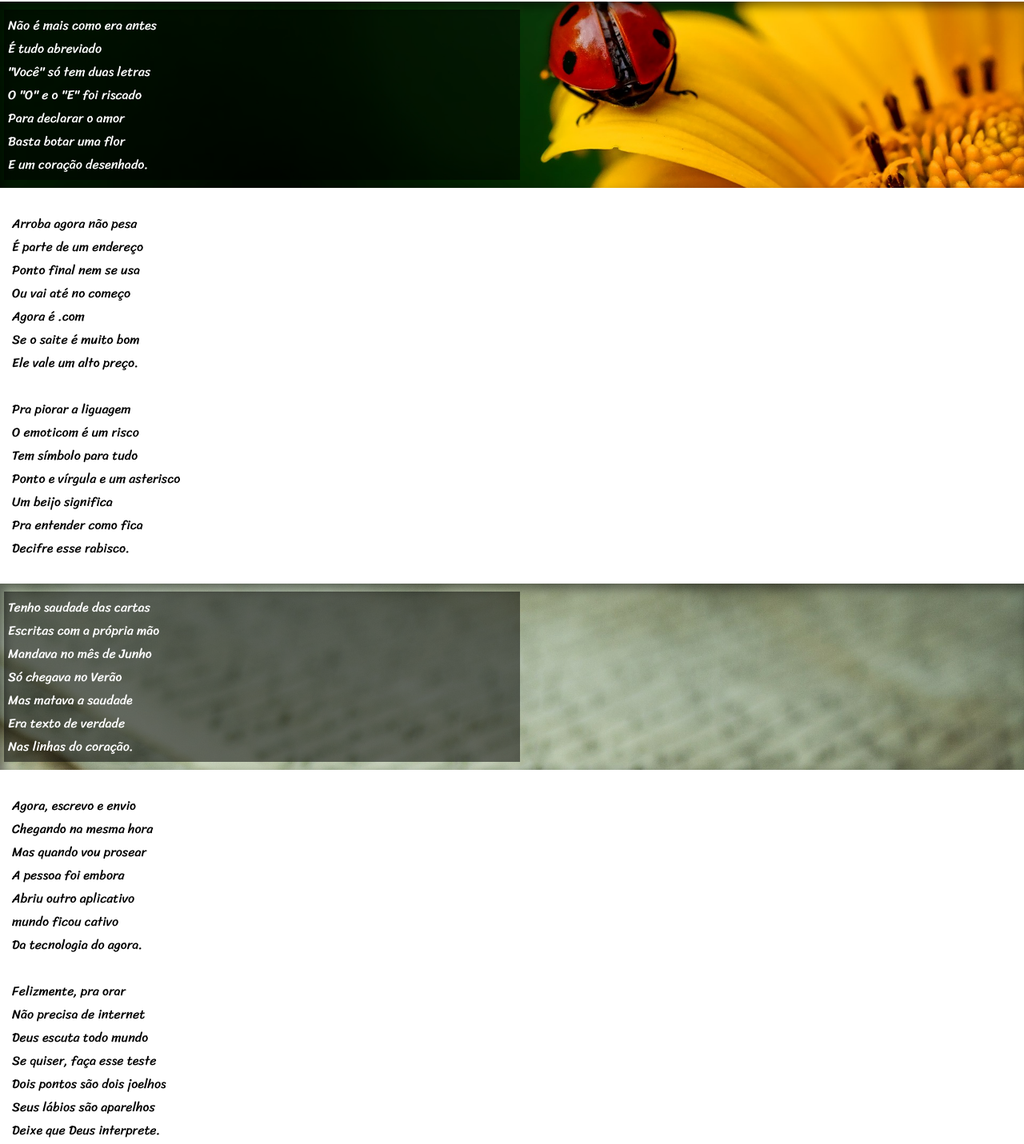
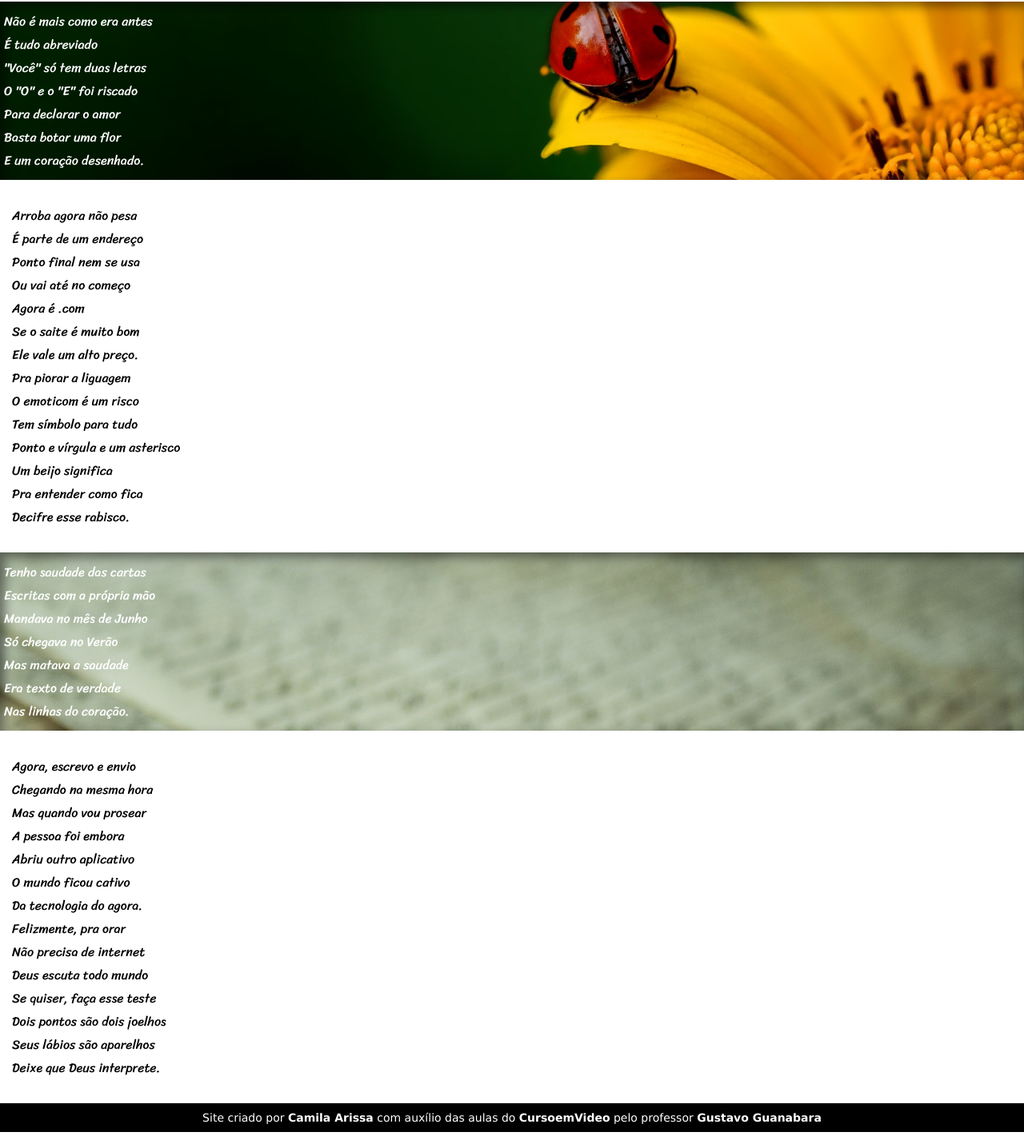
Before and after one commit to camilaarissa/html-css, a plain HTML site: page desafios/d012/cordel.html in a window 1280 px wide. Shown: the part 388-1819 px from the top of the page at 80% size. Drawn offline with Linux system fonts and the light colour scheme.

Commit message:
atualizando

```diff
--- a/desafios/d012/cordel.html
+++ b/desafios/d012/cordel.html
@@ -13,79 +13,85 @@
     </header>
 
 <section class="branco">
-    <p>Estou ficando cansado</p>
-    <p>Da tal tecnologia</p>
-    <p>Só se fala por e-mail</p>
-    <p>Mensagem curta e fria</p>
-    <p>Twitter e Facebook</p>
-    <p></p>Antes que eu caduque</p>
-    <p>Vou dizer tudo em poesia.</p>
+    <p>
+        Estou ficando cansado <br>
+        Da tal tecnologia <br>
+        Só se fala por e-mail <br>
+        Mensagem curta e fria <br>
+        Twitter e Facebook <br>
+        Antes que eu caduque <br>
+        Vou dizer tudo em poesia. <br>
+    </p>
 </section>
 
 <section class="imagem" id="img1">
-    <div>
-        <p>Não é mais como era antes</p>
-        <p>É tudo abreviado</p>
-        <p>"Você" só tem duas letras</p>
-        <p>O "O" e o "E" foi riscado</p>
-        <p>Para declarar o amor</p>
-        <p>Basta botar uma flor</p>
-        <p>E um coração desenhado.</p>
-    </div>
+    <p>
+        Não é mais como era antes <br>
+        É tudo abreviado <br>
+        "Você" só tem duas letras <br>
+        O "O" e o "E" foi riscado <br>
+        Para declarar o amor <br>
+        Basta botar uma flor <br>
+        E um coração desenhado. <br>
+    </p>
 </section>
 
 <section class="branco">
-    <p>Arroba agora não pesa</p>
-    <p>É parte de um endereço</p>
-    <p>Ponto final nem se usa</p>
-    <p>Ou vai até no começo</p>
-    <p>Agora é .com</p>
-    <p>Se o saite é muito bom</p>
-    <p>Ele vale um alto preço.</p>
+    <p>
+        Arroba agora não pesa <br>
+        É parte de um endereço <br>
+        Ponto final nem se usa <br>
+        Ou vai até no começo <br>
+        Agora é .com <br>
+        Se o saite é muito bom <br>
+        Ele vale um alto preço. <br>
+    </p>
 
-    <br>
-
-    <p>Pra piorar a liguagem</p>
-    <p>O emoticom é um risco</p>
-    <p>Tem símbolo para tudo</p>
-    <p>Ponto e vírgula e um asterisco</p>
-    <p>Um beijo significa</p>
-    <p>Pra entender como fica</p>
-    <p>Decifre esse rabisco.</p>
+<p>
+    Pra piorar a liguagem <br>
+    O emoticom é um risco <br>
+    Tem símbolo para tudo <br>
+    Ponto e vírgula e um asterisco <br>
+    Um beijo significa <br>
+    Pra entender como fica <br>
+    Decifre esse rabisco. <br>
+</p>
 </section>
 
 
 <section class="imagem" id="img2">
-    <div>
-        <p>Tenho saudade das cartas</p>
-        <p>Escritas com a própria mão</p>
-        </p>Mandava no mês de Junho</p>
-        <p>Só chegava no Verão<p>
-        <p>Mas matava a saudade</p>
-        <p>Era texto de verdade</p>
-        <p>Nas linhas do coração.</p>
-    </div>
+   <p>
+       Tenho saudade das cartas <br>
+       Escritas com a própria mão <br>
+       Mandava no mês de Junho <br>
+       Só chegava no Verão <br>
+       Mas matava a saudade <br>
+       Era texto de verdade <br>
+       Nas linhas do coração. <br>
+   </p>
 </section>
 
 
 <section class="branco">
-    <p>Agora, escrevo e envio</p>
-    <p>Chegando na mesma hora</p>
-    <p>Mas quando vou prosear</p>
-    <p>A pessoa foi embora</p>
-    <p>Abriu outro aplicativo</p>
-    <p> mundo ficou cativo</p>
-    <p>Da tecnologia do agora.</p>
+   <p>
+       Agora, escrevo e envio <br>
+       Chegando na mesma hora <br>
+       Mas quando vou prosear <br>
+       A pessoa foi embora <br>
+       Abriu outro aplicativo <br>
+       O mundo ficou cativo <br>
+       Da tecnologia do agora. <br>
+   </p>
 
-    <br>
-
-    <p>Felizmente, pra orar</p>
-    <p>Não precisa de internet</p>
-    <p>Deus escuta todo mundo</p>
-    <p>Se quiser, faça esse teste</p>
-    <p>Dois pontos são dois joelhos</p>
-    <p>Seus lábios são aparelhos</p>
-    <p>Deixe que Deus interprete.</p>
+<p>
+    Felizmente, pra orar <br>
+    Não precisa de internet <br>
+    Deus escuta todo mundo <br>
+    Se quiser, faça esse teste <br>
+    Dois pontos são dois joelhos <br>
+    Seus lábios são aparelhos <br>
+    Deixe que Deus interprete. <br>
+</p>
 </section>
 
 <footer>
```
Also changed, not shown: 3 other files.
